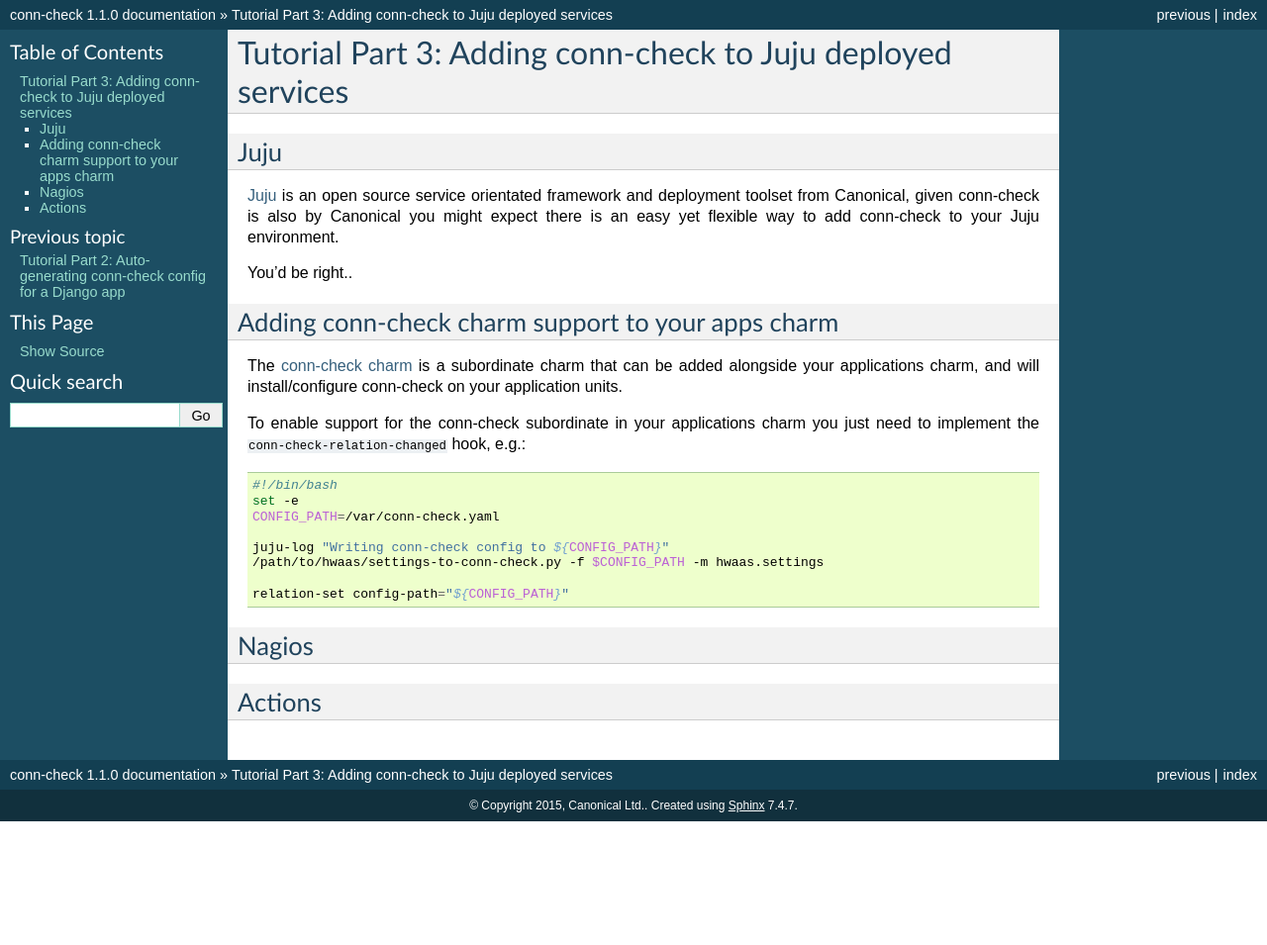
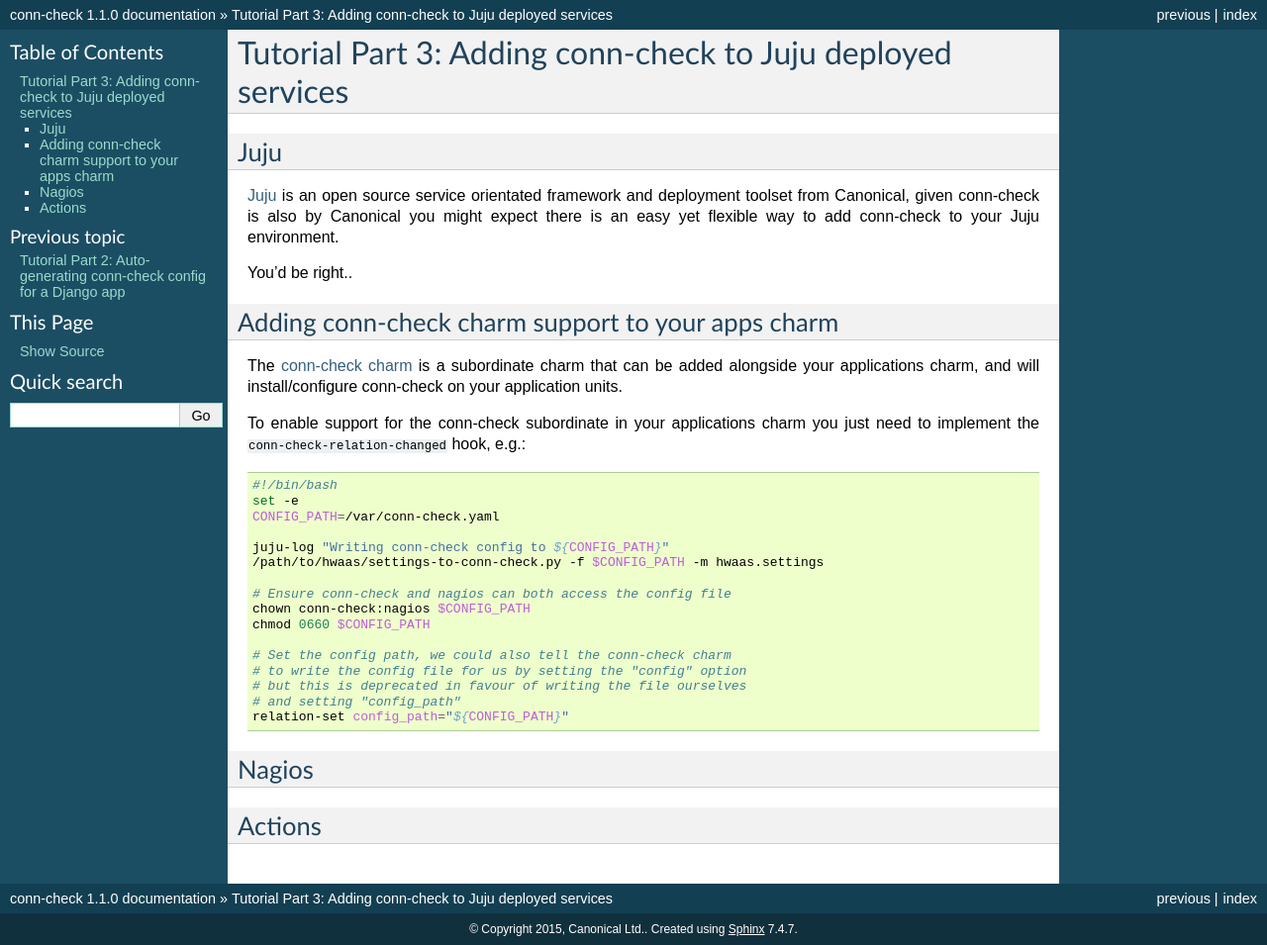
Before and after one commit to canonical-ols/conn-check, a Sphinx documentation site: the page built from docs/tutorial-part-3.rst, in a window 1280 px wide. Shown: the whole page at 99% size. Built offline with Sphinx 7.4.7, drawn with Linux system fonts in a browser that asks for light colours; before the commit the page ends 900 px from its top, so only the background shows below that.

Commit message:
More descriptive hook with chown/chmod

```diff
--- a/docs/tutorial-part-3.rst
+++ b/docs/tutorial-part-3.rst
@@ -30,7 +30,15 @@
     juju-log "Writing conn-check config to ${CONFIG_PATH}"
     /path/to/hwaas/settings-to-conn-check.py -f $CONFIG_PATH -m hwaas.settings
 
-    relation-set config-path="${CONFIG_PATH}"
+    # Ensure conn-check and nagios can both access the config file
+    chown conn-check:nagios $CONFIG_PATH
+    chmod 0660 $CONFIG_PATH
+
+    # Set the config path, we could also tell the conn-check charm
+    # to write the config file for us by setting the "config" option
+    # but this is deprecated in favour of writing the file ourselves
+    # and setting "config_path"
+    relation-set config_path="${CONFIG_PATH}"
 
 
 Nagios
```
